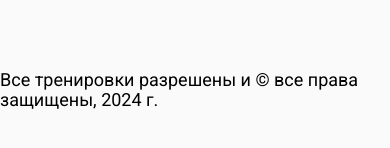
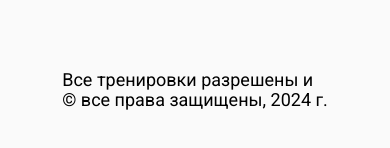
Before and after one commit to august-ra/seventh-course-react-fitness, a React (Vite) app: page / in a window 390 px wide. Shown: the part 674-822 px from the top of the page. Built offline with nearby package versions, Linux system fonts and the light colour scheme; no server answers; the database is empty.

Commit message:
Made mobile Climber.tsx and Footer.tsx

```diff
--- a/src/StyleClasses.tsx
+++ b/src/StyleClasses.tsx
@@ -119,8 +119,11 @@ function StyleClasses() {
       <progressBarBack className="absolute h-[6px] w-full rounded-[50px] bg-light-bg" />
       <progressBarFront className="absolute h-[6px] w-[120px] rounded-[50px] bg-work" />
       {/* footer */}
-      <climber className="mt-[34px] flex justify-center" />
+      <climber className="mt-[34px] flex justify-end main:justify-center" />
+      <climberBtn className="h-13 w-[127px] main:w-[127px]" />
       <footer className="flex flex-none justify-center pb-[60px] pt-[50px]" />
+      <footerWideText className="hidden main:block" />
+      <footerThinText className="block main:hidden" />
       {/* modal: signing */}
       <modalWrapper className="fixed left-0 top-0 z-50 flex h-screen w-screen items-center justify-center bg-blocked" />
       <modalForm className="m-auto flex w-[360px] flex-col items-center gap-12 rounded-[30px] bg-white p-10" />
--- a/src/components/Climber/Climber.tsx
+++ b/src/components/Climber/Climber.tsx
@@ -12,7 +12,9 @@ interface Props {
 export default function Climber({ onGettingTop }: Props) {
   return (
     <div className={sharedStyles.climber}>
-      <Button primary={true} additionalClasses="w-[127px]" onClick={onGettingTop}>Наверх &#8593;</Button>
+      <Button primary={true} additionalClasses={sharedStyles.climberBtn} onClick={onGettingTop}>
+        Наверх &#8593;
+      </Button>
     </div>
   )
 }
--- a/src/components/Footer/Footer.tsx
+++ b/src/components/Footer/Footer.tsx
@@ -5,7 +5,8 @@ import { twMerge } from "tailwind-merge"
 export default function Footer() {
   return (
     <footer className={twMerge(sharedStyles.footer, sharedStyles.text_18_20)}>
-      Все тренировки разрешены и © все права защищены, 2024 г.
+      <p className={sharedStyles.footerWideText}>Все тренировки разрешены и © все права защищены, 2024 г.</p>
+      <p className={sharedStyles.footerThinText}>Все тренировки разрешены и<br />© все права защищены, 2024 г.</p>
     </footer>
   )
 }
--- a/src/output.css
+++ b/src/output.css
@@ -601,6 +601,12 @@ img{
   width: 100%;
 }
 
+@media (min-width: 1200px){
+  .container{
+    max-width: 1200px;
+  }
+}
+
 .static{
   position: static;
 }
@@ -625,10 +631,6 @@ img{
   bottom: -113px;
 }
 
-.bottom-\[-142px\]{
-  bottom: -142px;
-}
-
 .bottom-\[-58px\]{
   bottom: -58px;
 }
@@ -649,10 +651,6 @@ img{
   left: 352px;
 }
 
-.left-\[368px\]{
-  left: 368px;
-}
-
 .right-0{
   right: 0px;
 }
@@ -673,10 +671,6 @@ img{
   right: -200px;
 }
 
-.right-\[-231px\]{
-  right: -231px;
-}
-
 .right-\[-232px\]{
   right: -232px;
 }
@@ -727,10 +721,6 @@ img{
 
 .top-\[-175px\]{
   top: -175px;
-}
-
-.top-\[-231px\]{
-  top: -231px;
 }
 
 .top-\[-262px\]{
@@ -842,6 +832,10 @@ img{
   margin-top: 60px;
 }
 
+.block{
+  display: block;
+}
+
 .flex{
   display: flex;
 }
@@ -1211,6 +1205,10 @@ img{
 
 .justify-start{
   justify-content: flex-start;
+}
+
+.justify-end{
+  justify-content: flex-end;
 }
 
 .justify-center{
@@ -1730,6 +1728,24 @@ img{
   color: rgb(23 90 178 / var(--tw-text-opacity));
 }
 
+@media (min-width: 1200px){
+  .main\:block{
+    display: block;
+  }
+
+  .main\:hidden{
+    display: none;
+  }
+
+  .main\:w-\[127px\]{
+    width: 127px;
+  }
+
+  .main\:justify-center{
+    justify-content: center;
+  }
+}
+
 .\[\&\:not\(\:first-child\)\]\:pt-2\.5:not(:first-child){
   padding-top: 0.625rem;
 }
--- a/src/sharedStyles.ts
+++ b/src/sharedStyles.ts
@@ -140,8 +140,11 @@ export const sharedStyles = {
 
   /* footer */
 
-  climber: "climber mt-[34px] flex justify-center",
+  climber: "climber mt-[34px] flex justify-end main:justify-center",
+  climberBtn: "climberBtn h-13 w-[127px] main:w-[127px]",
   footer: "footer flex flex-none justify-center pb-[60px] pt-[50px]",
+  footerWideText: "footerWideText hidden main:block",
+  footerThinText: "footerThinText block main:hidden",
 
   /* modal: signing */
 
```
